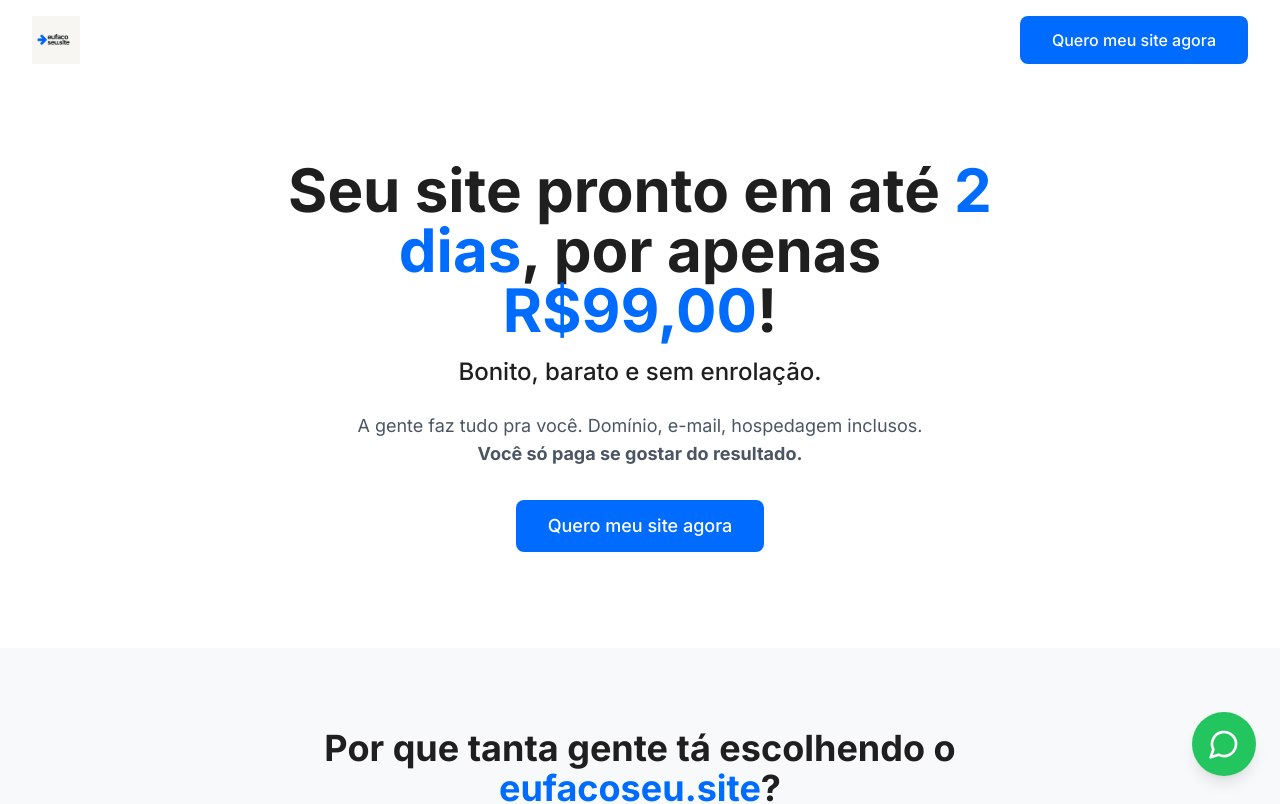
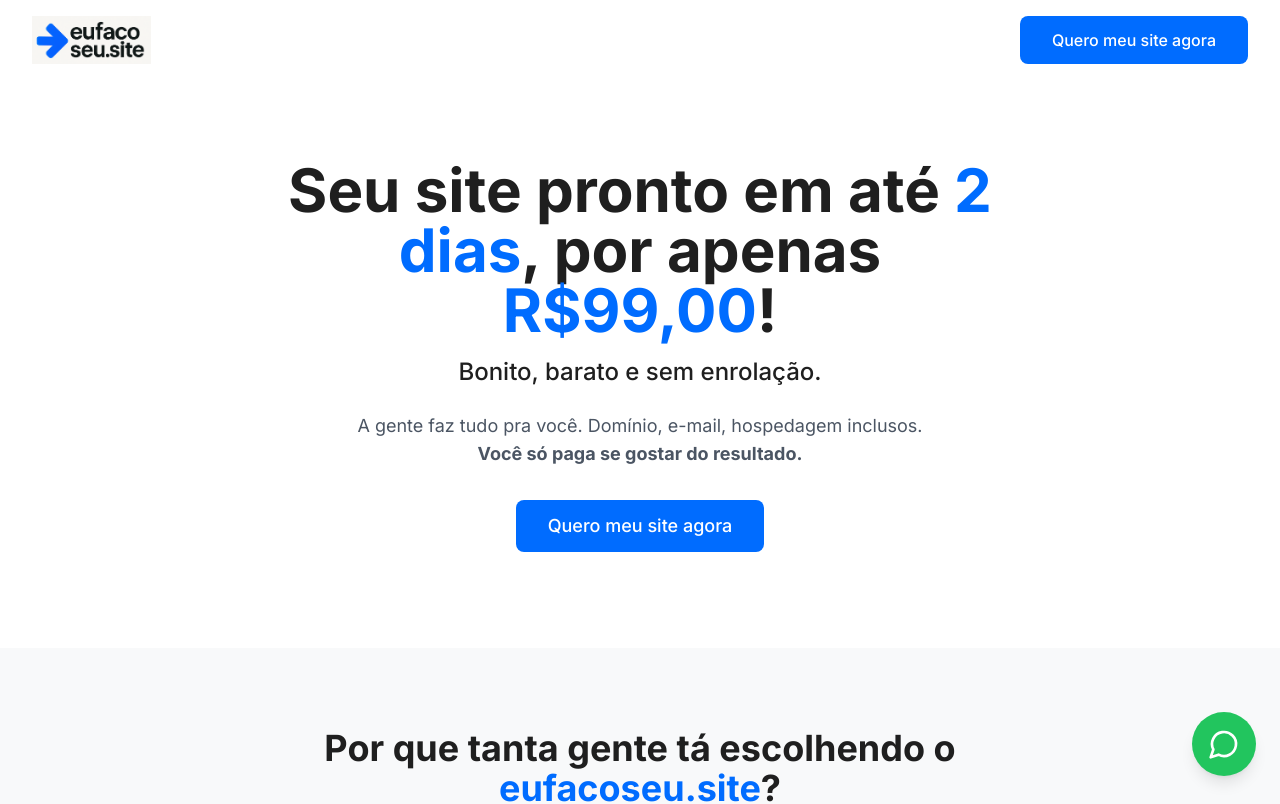
Before and after one commit to MarceloZanattoEFSM/eufacoseusite, a React (Vite) app: page / in a window 1280 px wide. Shown: the top 804 px of the page. Built offline with nearby package versions, Linux system fonts and the light colour scheme.

Commit message:
Visual edit in Lovable
Edited UI in Lovable

```diff
--- a/src/components/Navbar.tsx
+++ b/src/components/Navbar.tsx
@@ -1,40 +1,23 @@
-
 import React, { useState, useEffect } from 'react';
 import { cn } from '@/lib/utils';
-
 const Navbar = () => {
   const [scrolled, setScrolled] = useState(false);
-
   useEffect(() => {
     const handleScroll = () => {
       setScrolled(window.scrollY > 20);
     };
-
     window.addEventListener('scroll', handleScroll);
     return () => window.removeEventListener('scroll', handleScroll);
   }, []);
-
-  return (
-    <header
-      className={cn(
-        "fixed top-0 left-0 right-0 z-50 py-4 px-4 md:px-8 transition-all duration-300",
-        scrolled ? "bg-white shadow-md" : "bg-transparent"
-      )}
-    >
+  return <header className={cn("fixed top-0 left-0 right-0 z-50 py-4 px-4 md:px-8 transition-all duration-300", scrolled ? "bg-white shadow-md" : "bg-transparent")}>
       <div className="max-w-7xl mx-auto flex justify-between items-center">
         <a href="#" className="flex items-center">
-          <img
-            src="/lovable-uploads/3fd5a0ca-edab-4a40-b6b3-9c87dbca6076.png"
-            alt="eufacoseu.site"
-            className="h-10 md:h-12"
-          />
+          <img alt="eufacoseu.site" className="h-10 md:h-12" src="/lovable-uploads/ec9bc120-0c62-45b1-9a28-b6d89069959d.png" />
         </a>
         <a href="#briefing" className="btn-primary text-sm md:text-base">
           Quero meu site agora
         </a>
       </div>
-    </header>
-  );
+    </header>;
 };
-
 export default Navbar;
```
Also changed, not shown: public/lovable-uploads/ec9bc120-0c62-45b1-9a28-b6d89069959d.png (added).
